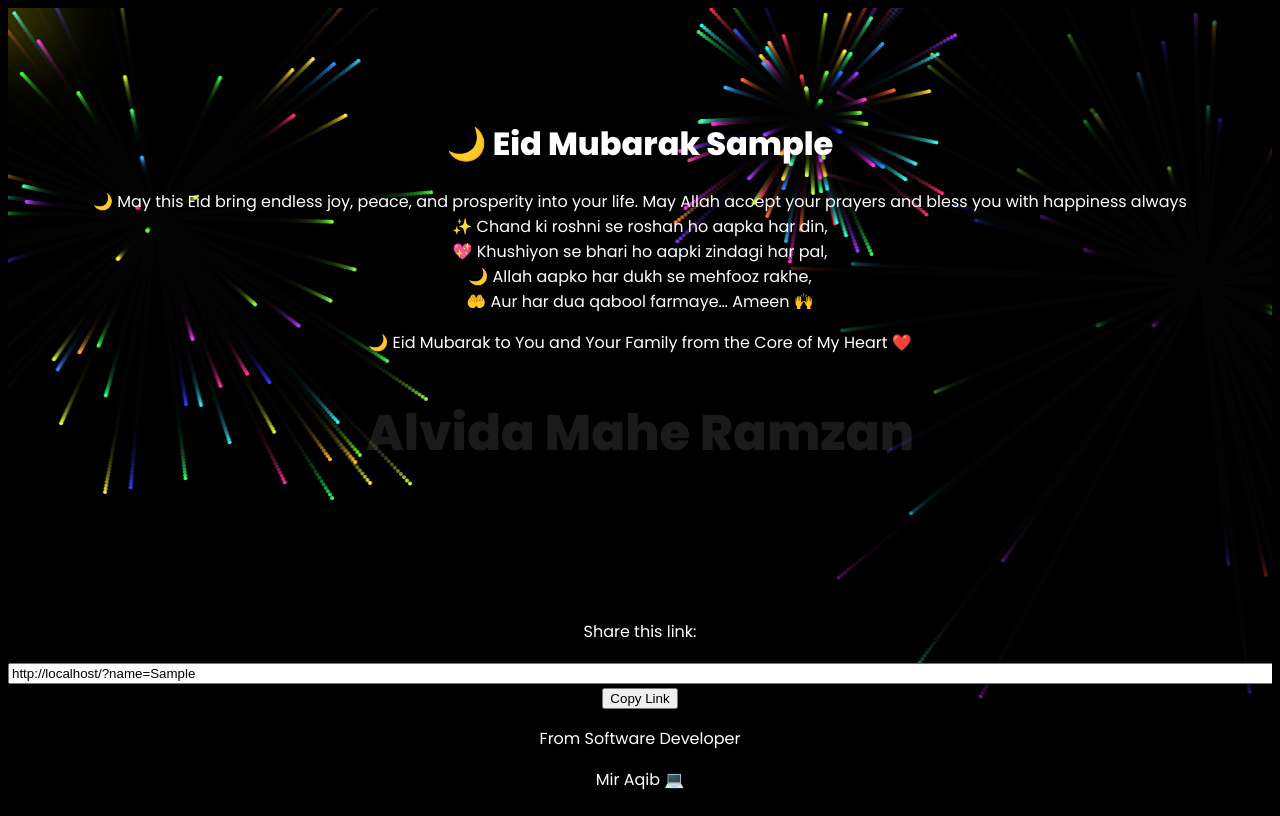
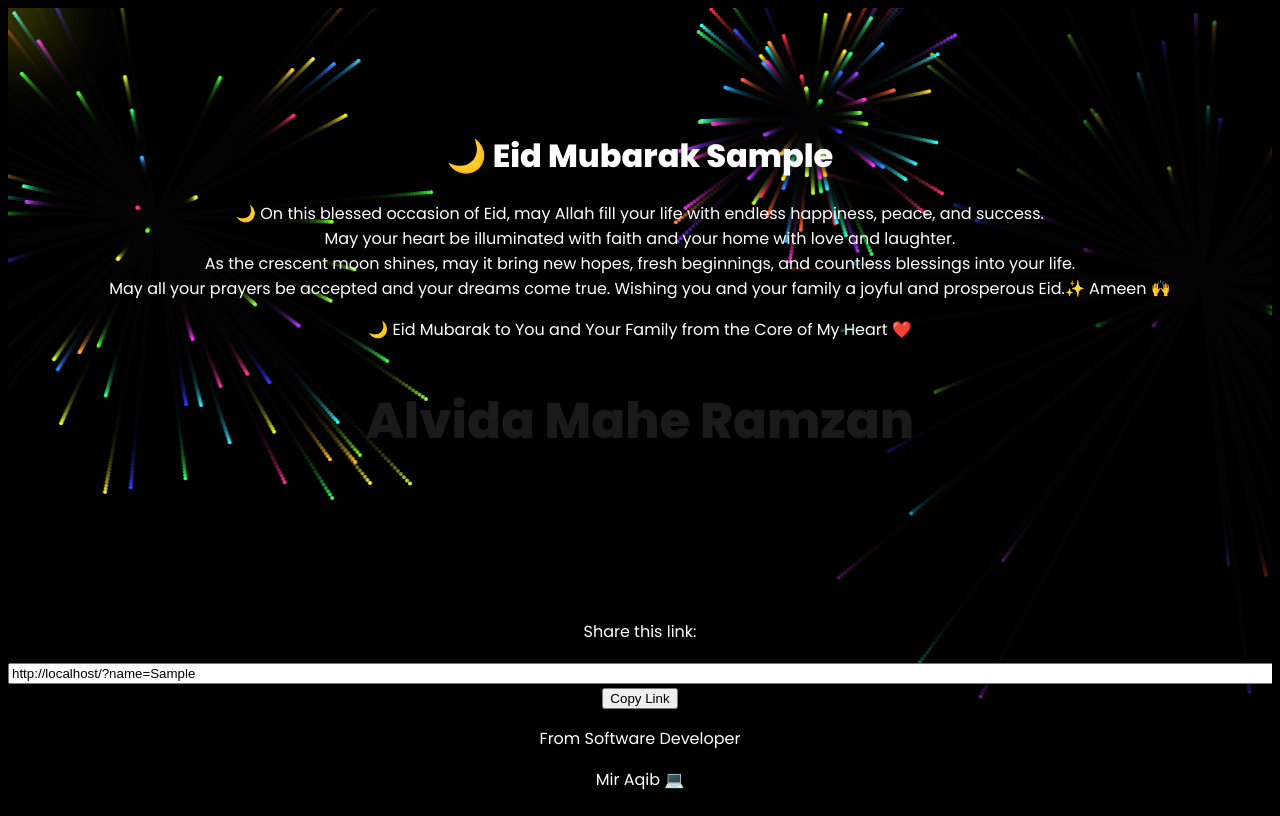
Before and after one commit to Miraqib20/eid-mubark, a React (Vite) app: page / in a window 1280 px wide. Both pictures are taken after typing "Sample" into the empty fields and a click on the button "Generate Wish ✨". Built offline with nearby package versions, Linux system fonts and the light colour scheme.

Commit message:
Update Eid wishes message in Home.jsx

```diff
--- a/src/pages/Home.jsx
+++ b/src/pages/Home.jsx
@@ -141,11 +141,10 @@ export default function Home() {
 
             {/* Wish */}
             <p className="text-2xl md:text-4xl leading-relaxed mb-6">
-              🌙 May this Eid bring endless joy, peace, and prosperity into your life. May Allah accept your prayers and bless you with happiness always<br />
-              ✨ Chand ki roshni se roshan ho aapka har din, <br />
-              💖 Khushiyon se bhari ho aapki zindagi har pal, <br />
-              🌙 Allah aapko har dukh se mehfooz rakhe, <br />
-              🤲 Aur har dua qabool farmaye… Ameen 🙌
+              🌙 On this blessed occasion of Eid, may Allah fill your life with endless happiness, peace, and success.<br />
+              May your heart be illuminated with faith and your home with love and laughter. <br />
+              As the crescent moon shines, may it bring new hopes, fresh beginnings, and countless blessings into your life.<br />
+              May all your prayers be accepted and your dreams come true. Wishing you and your family a joyful and prosperous Eid.✨ Ameen 🙌
             </p>
 
             {/* Eid Line */}
```
